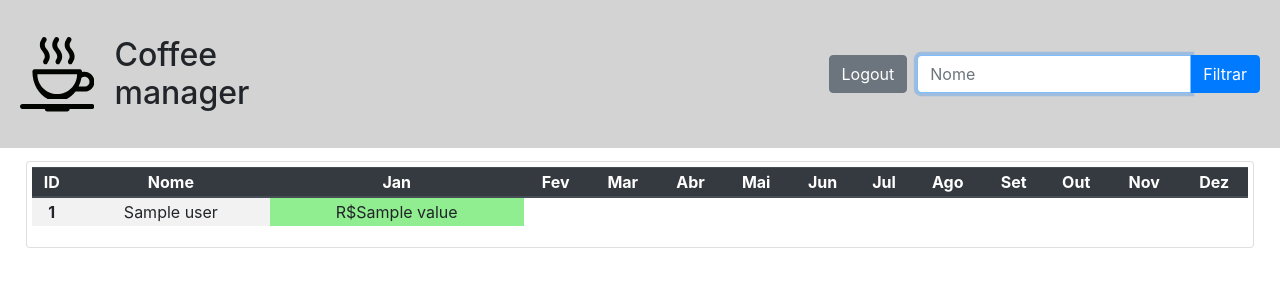
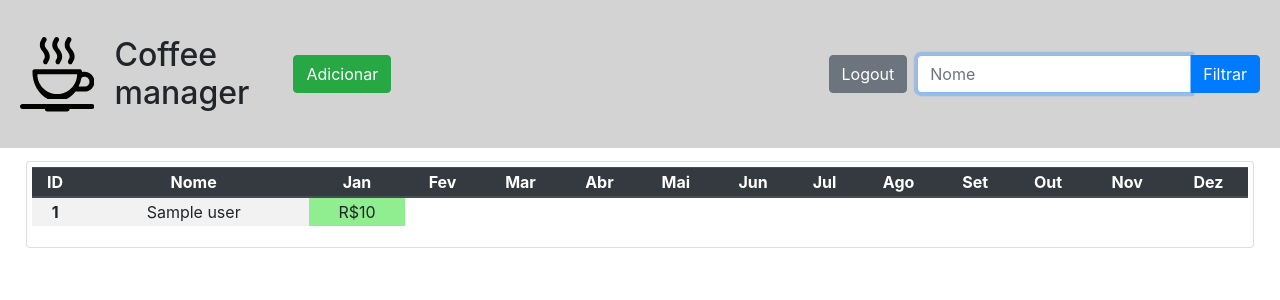
Before and after one commit to NativiXK/CoffeeCTRL, a Flask app: template app/templates/manager/edit.html in a window 1280 px wide. Shown: the top 300 px of the page. Run offline with Flask 2, Linux system fonts and the light colour scheme; the template is opened without the code that fills it: most values are stand-ins (such as "Sample title", 1, 10 or a date in 2020).

Commit message:
Implemented add new user function. Improved header tools layout.

```diff
--- a/app/db.py
+++ b/app/db.py
@@ -39,7 +39,7 @@ def get_user_payments(name : str = "") -> dict:
         pays = db.execute(query).fetchall()
         person["months"] = [
             {"month" : i,
-            "value" : '-',
+            "value" : 0,
             "discount" : 0} for i in range(1, 13)]
 
         for pay in pays:
--- a/app/static/manager/style.css
+++ b/app/static/manager/style.css
@@ -66,8 +66,18 @@ div#coffee-table
     margin: auto 10px;
     display: flex;
     align-content: center;
-    justify-content: flex-end;
+    justify-content: flex-start;
     align-items: center;
+}
+
+#btn-login
+{
+    margin-left: auto;
+}
+
+#btn-logout
+{
+    margin-left: auto;
 }
 
 #header-filter
--- a/app/templates/layout.html
+++ b/app/templates/layout.html
@@ -11,10 +11,8 @@
 
     <link rel="stylesheet" href="//code.jquery.com/ui/1.13.2/themes/base/jquery-ui.css">
     <script src="https://code.jquery.com/ui/1.13.2/jquery-ui.js"></script>
-    <!-- <script src="http://code.jquery.com/jquery-1.8.2.js"></script> -->
 
-    <script src="{{ url_for('static', filename='manager/script.js') }}"></script>
-    {% block style %} {% endblock%}
+    {% block head %} {% endblock%}
     <link rel="shortcut icon" href="{{ url_for('static', filename='favicon.ico') }}" type="image/x-icon">
     <title>{% block title %} {% endblock %}</title>
 </head>
--- a/app/templates/manager/edit.html
+++ b/app/templates/manager/edit.html
@@ -1,7 +1,8 @@
 {% extends "layout.html" %}
 
-{% block style %}
-  <link rel="stylesheet" href="{{ url_for('static', filename='manager/style.css') }}">
+{% block head %}
+    <script src="{{ url_for('static', filename='manager/script.js') }}"></script>
+    <link rel="stylesheet" href="{{ url_for('static', filename='manager/style.css') }}">
 {% endblock %}
 
 {% block title %} Coffee {% endblock %}
@@ -21,7 +22,8 @@
     </div>
 
     <div class="header-tools">
-        <button type="submit" class="btn btn-secondary" onclick="window.location.href='auth/logout';">Logout</button>
+        <button class="btn btn-success" id="btn-add-person">Adicionar</button>
+        <button class="btn btn-secondary" id="btn-logout">Logout</button>
     </div>
 
     <div id="header-filter">
@@ -62,12 +64,12 @@
                 <th class="col-id"> {{ user.id }} </td>
                 <td class="col-name">{{ user.name }}</td>
                 {% for month in user.months %}
-                    {% if month.value == '-' %}
-                        <td id="month-{{month}}" style="background-color: lightgrey;">-</td>
+                    {% if (month.value - month.discount) == 0 %}
+                        <td style="background-color: lightgrey;"> - </td>
                     {% elif month.value %}
-                        <td id="month-{{month}}" style="background-color: lightgreen;">R${{ month.value }}</td>
+                        <td style="background-color: lightgreen;">R${{ month.value - month.discount }}</td>
                     {% else %}
-                        <td id="month-{{month}}" style="background-color: lightcoral;">R${{ month.value }}</td>
+                        <td style="background-color: lightcoral;">R${{ month.value - month.discount }}</td>
                     {% endif %}
                 {% endfor %}
             </tr>
@@ -89,7 +91,7 @@
     <div class="modal-dialog">
       <div class="modal-content">
         <div class="modal-header">
-          <h5 class="modal-title" id="PaymentModal">PAYMENT</h5>
+          <h5 class="modal-title" id="PaymentModal-title">PAYMENT</h5>
           <button type="button" class="close" data-dismiss="modal" aria-label="Close">
             <span aria-hidden="true">&times;</span>
           </button>
@@ -143,7 +145,7 @@
     <div class="modal-dialog">
       <div class="modal-content">
         <div class="modal-header">
-          <h5 class="modal-title" id="EditModal">EDIT</h5>
+          <h5 class="modal-title" id="EditModal-title">EDIT</h5>
           <button type="button" class="close" data-dismiss="modal" aria-label="Close">
             <span aria-hidden="true">&times;</span>
           </button>
```
Also changed, not shown: app/static/manager/script.js (+66 -24 lines), app/templates/manager/index.html (+6 -6 lines), app/views/api.py (+15 -2 lines).
